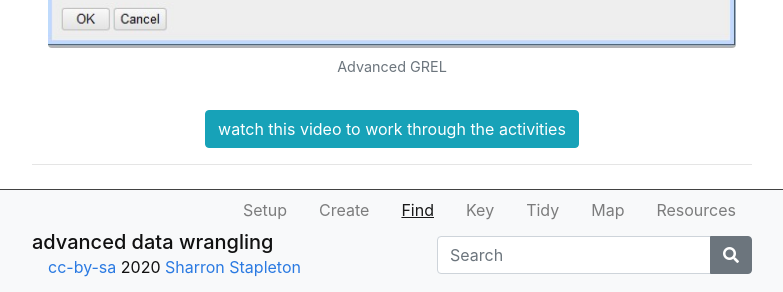
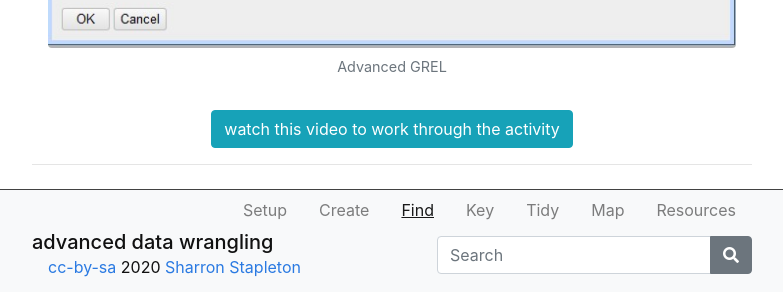
Before and after one commit to GULibrarySandbox/advanced-data-wrangle-old, a Jekyll site: the page built from content/3-lesson.md, in a window 1280 px wide and 900 px high, scrolled down 1990 px. Shown: the part 605-897 px from the top of the window, without its empty margins (248-1031 px from the left). Built offline with Jekyll 4.4.1, drawn with Linux system fonts in a browser that asks for light colours.

Commit message:
Update 3-lesson.md

```diff
--- a/content/3-lesson.md
+++ b/content/3-lesson.md
@@ -66,6 +66,6 @@ The image below shows the GREL expression in action.
 
 {% include figure.html img="AdvGREL.jpg" alt="Add a column with values from two columns using GREL" caption="Advanced GREL" width="100%" %}
 
-{% include button.md text="watch this video to work through the activities" link="    " color="info" %}
+{% include button.md text="watch this video to work through the activity" link="https://vimeo.com/422323847/ae8b0c4414" color="info" %}
 
 ----
```
